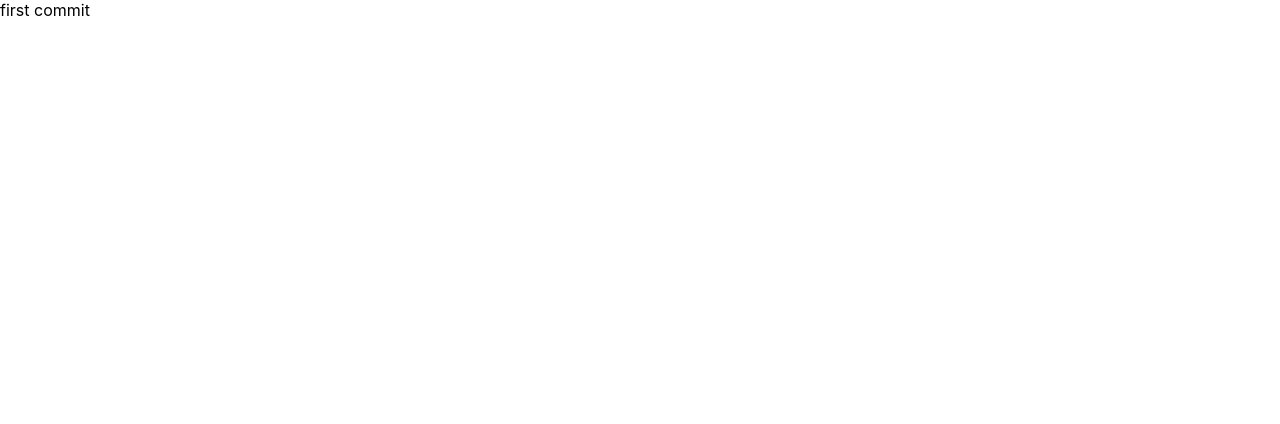
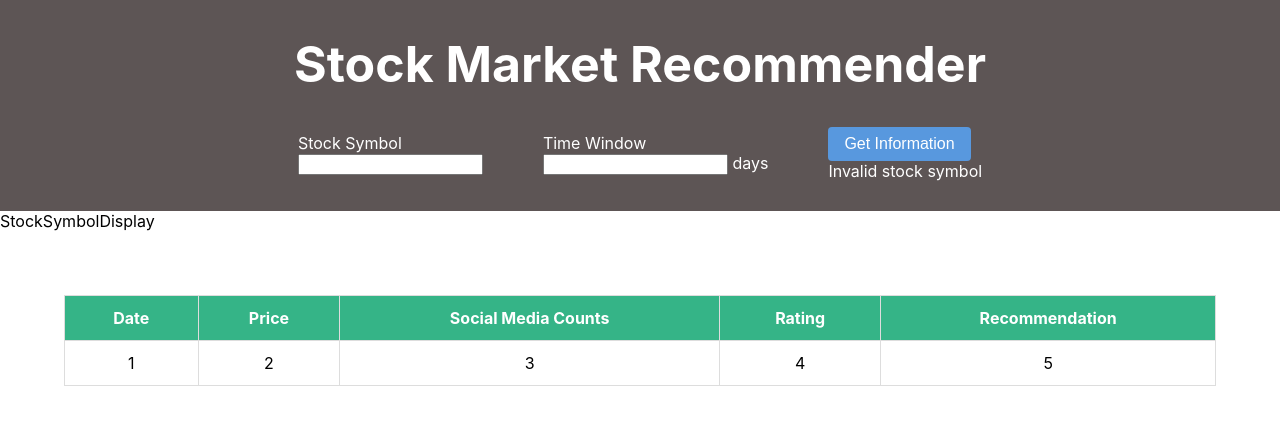
Before and after one commit to imjeonghyun/stock-market-recommender, a React (Create React App) app: page / in a window 1280 px wide. Shown: the top 424 px of the page. Built offline with nearby package versions, Linux system fonts and the light colour scheme.

Commit message:
add app components with base ui

```diff
--- a/package.json
+++ b/package.json
@@ -15,6 +15,7 @@
     "react": "^18.2.0",
     "react-dom": "^18.2.0",
     "react-scripts": "5.0.1",
+    "styled-components": "^5.3.6",
     "typescript": "^4.9.5",
     "web-vitals": "^2.1.4"
   },
@@ -41,5 +42,8 @@
       "last 1 firefox version",
       "last 1 safari version"
     ]
+  },
+  "devDependencies": {
+    "@types/styled-components": "^5.1.26"
   }
 }
--- a/src/App.tsx
+++ b/src/App.tsx
@@ -1,13 +1,13 @@
-import React from 'react';
-import logo from './logo.svg';
-import './App.css';
+import Header from './components/Header';
+import StockResult from './components/StockResult';
 
-function App() {
+const App: React.FC<{}> = () => {
   return (
     <div>
-      <header>first commit</header>
+      <Header />
+      <StockResult />
     </div>
   );
-}
+};
 
 export default App;
--- /dev/null
+++ b/src/components/Header.tsx
@@ -0,0 +1,52 @@
+import styled from 'styled-components';
+import InfoButton from './InfoButton';
+import StockSymbolInput from './StockSymbolInput';
+import TimeWindow from './TimeWindow';
+
+const Header: React.FC<{}> = () => {
+  return (
+    <HeaderContainer>
+      <Headline>
+        <h1>Stock Market Recommender</h1>
+      </Headline>
+      <UserContainer>
+        <UserInteraction>
+          <StockSymbolInput title='Stock Symbol' />
+        </UserInteraction>
+        <UserInteraction>
+          <TimeWindow title='Time Window' />
+        </UserInteraction>
+        <UserInteraction>
+          <InfoButton title='Get Information' />
+        </UserInteraction>
+      </UserContainer>
+    </HeaderContainer>
+  );
+};
+
+const HeaderContainer = styled.div`
+  display: flex;
+  flex-direction: column;
+  background-color: #5d5555;
+  color: white;
+`;
+
+const Headline = styled.div`
+  display: flex;
+  justify-content: center;
+  font-size: 25px;
+`;
+
+const UserContainer = styled.div`
+  @media (min-width: 786px) {
+    display: flex;
+    justify-content: center;
+    align-items: center;
+  }
+`;
+
+const UserInteraction = styled.div`
+  padding: 0 30px 30px 30px;
+`;
+
+export default Header;
--- /dev/null
+++ b/src/components/InfoButton.tsx
@@ -0,0 +1,34 @@
+import styled from 'styled-components';
+
+type Props = {
+  title: string;
+};
+
+const InfoButton: React.FC<Props> = (props) => {
+  const { title } = props;
+
+  return (
+    <>
+      <Button>{title}</Button>
+      <Alert>Invalid stock symbol</Alert>
+    </>
+  );
+};
+
+const Button = styled.button`
+  padding: 0.5rem 1rem;
+  border: none;
+  border-radius: 4px;
+  background-color: #5898de;
+  color: #fff;
+  font-size: 1rem;
+  cursor: pointer;
+
+  &:active {
+    transform: scale(0.95);
+  }
+`;
+
+const Alert = styled.div``;
+
+export default InfoButton;
--- /dev/null
+++ b/src/components/StockDataTable.tsx
@@ -0,0 +1,53 @@
+import styled from 'styled-components';
+
+const StockDataTable = () => {
+  return (
+    <TableContainer>
+      <RecommendTable>
+        <thead>
+          <tr>
+            <th>Date</th>
+            <th>Price</th>
+            <th>Social Media Counts</th>
+            <th>Rating</th>
+            <th>Recommendation</th>
+          </tr>
+        </thead>
+        <tbody>
+          <tr>
+            <td>1</td>
+            <td>2</td>
+            <td>3</td>
+            <td>4</td>
+            <td>5</td>
+          </tr>
+        </tbody>
+      </RecommendTable>
+    </TableContainer>
+  );
+};
+
+const TableContainer = styled.div`
+  border-style: box;
+  padding: 5%;
+`;
+
+const RecommendTable = styled.table`
+  width: 100%;
+  border-collapse: collapse;
+
+  td,
+  th {
+    padding: 12px 15px;
+    border: 1px solid #ddd;
+    text-align: center;
+    font-size: 16px;
+  }
+
+  th {
+    background-color: rgb(53, 180, 135);
+    color: #ffffff;
+  }
+`;
+
+export default StockDataTable;
--- /dev/null
+++ b/src/components/StockResult.tsx
@@ -0,0 +1,12 @@
+import StockSymbolDisplay from './StockSymbolDisplay';
+import StockDataTable from './StockDataTable';
+
+const StockResult: React.FC<{}> = () => {
+  return (
+    <div>
+      <StockSymbolDisplay />
+      <StockDataTable />
+    </div>
+  );
+};
+export default StockResult;
--- /dev/null
+++ b/src/components/StockSymbolDisplay.tsx
@@ -0,0 +1,4 @@
+const StockSymbolDisplay = () => {
+  return <div>StockSymbolDisplay</div>;
+};
+export default StockSymbolDisplay;
--- /dev/null
+++ b/src/components/StockSymbolInput.tsx
@@ -0,0 +1,16 @@
+type Props = {
+  title: string;
+};
+
+const StockSymbol: React.FC<Props> = (props) => {
+  const { title } = props;
+
+  return (
+    <div>
+      <div>{title}</div>
+      <input type='text' />
+    </div>
+  );
+};
+
+export default StockSymbol;
--- /dev/null
+++ b/src/components/TimeWindow.tsx
@@ -0,0 +1,16 @@
+type Props = {
+  title: string;
+};
+
+const TimeWindow: React.FC<Props> = (props) => {
+  const { title } = props;
+
+  return (
+    <div>
+      <div>{title}</div>
+      <input type='number' /> days
+    </div>
+  );
+};
+
+export default TimeWindow;
```
Also changed, not shown: 1 other file (tests, documents, lock files or other folders).
